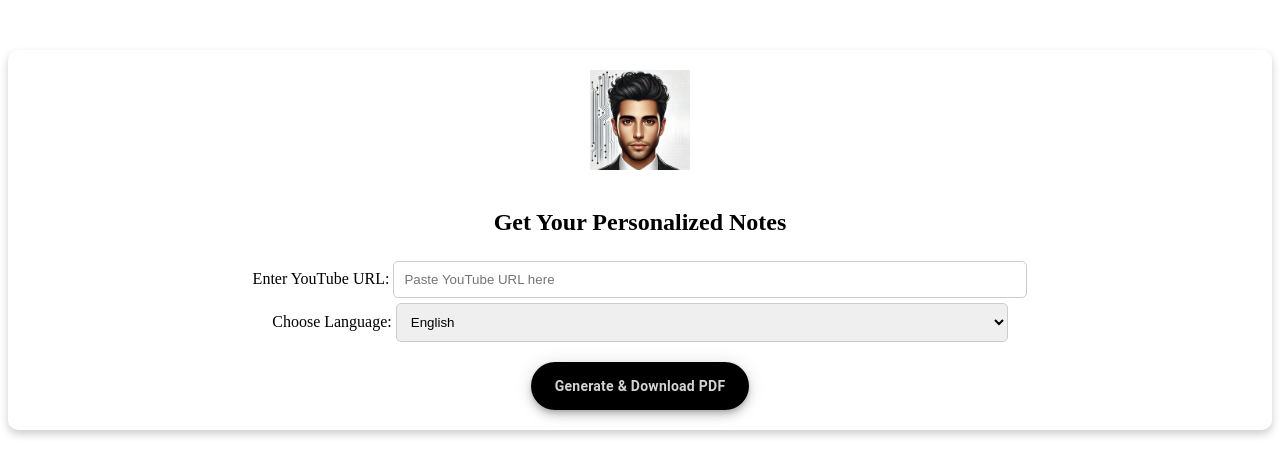
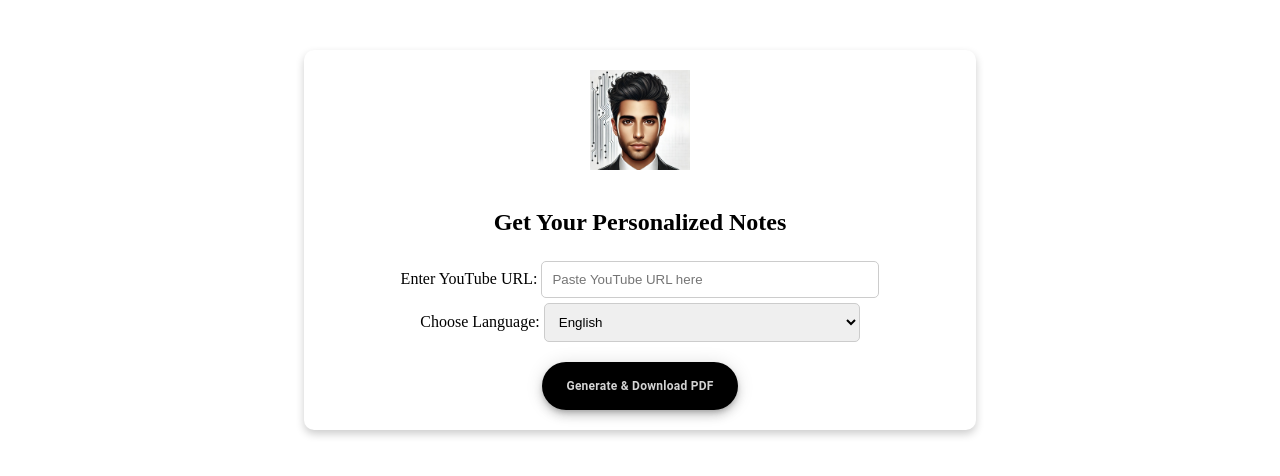
Before and after one commit to Anurag0git/YoutubeNotesGenerator, a Flask app: page / in a window 1280 px wide. Shown: the top 476 px of the page. Run offline with Flask 3, Linux system fonts and the light colour scheme.

Commit message:
minor updates

```diff
--- a/static/style.css
+++ b/static/style.css
@@ -12,7 +12,8 @@ body[data-theme='light'] {
 /* Container */
 .container {
     text-align: center;
-    max-width: 100%;
+    width: auto;
+    max-width: 50%;
     margin: 50px auto;
     padding: 20px;
     border-radius: 10px;
@@ -59,13 +60,13 @@ button {
   color: #d3d3d3;
   cursor: pointer;
   font-family: "Google Sans",Roboto,Arial,sans-serif;
-  font-size: 14px;
+  font-size: 12px;
   font-weight: bold;
   height: 48px;
   justify-content: center;
   letter-spacing: .25px;
   line-height: normal;
-  max-width: 100%;
+  max-width: 70%;
   overflow: visible;
   padding: 2px 24px;
   position: relative;
```
